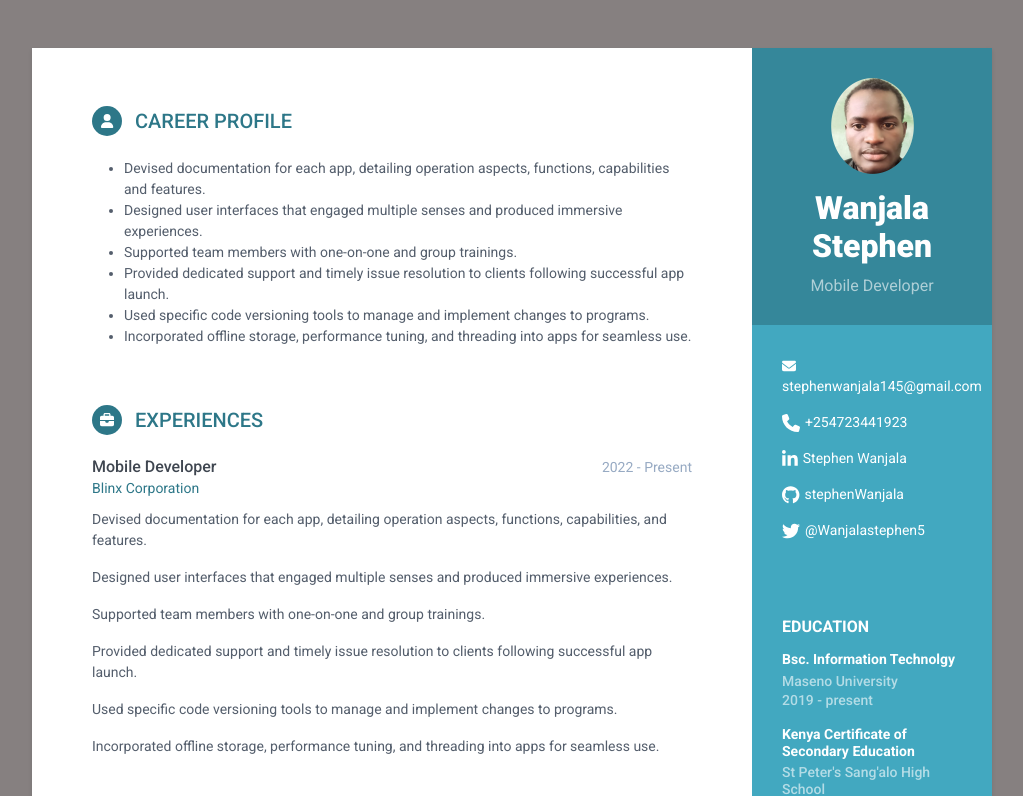
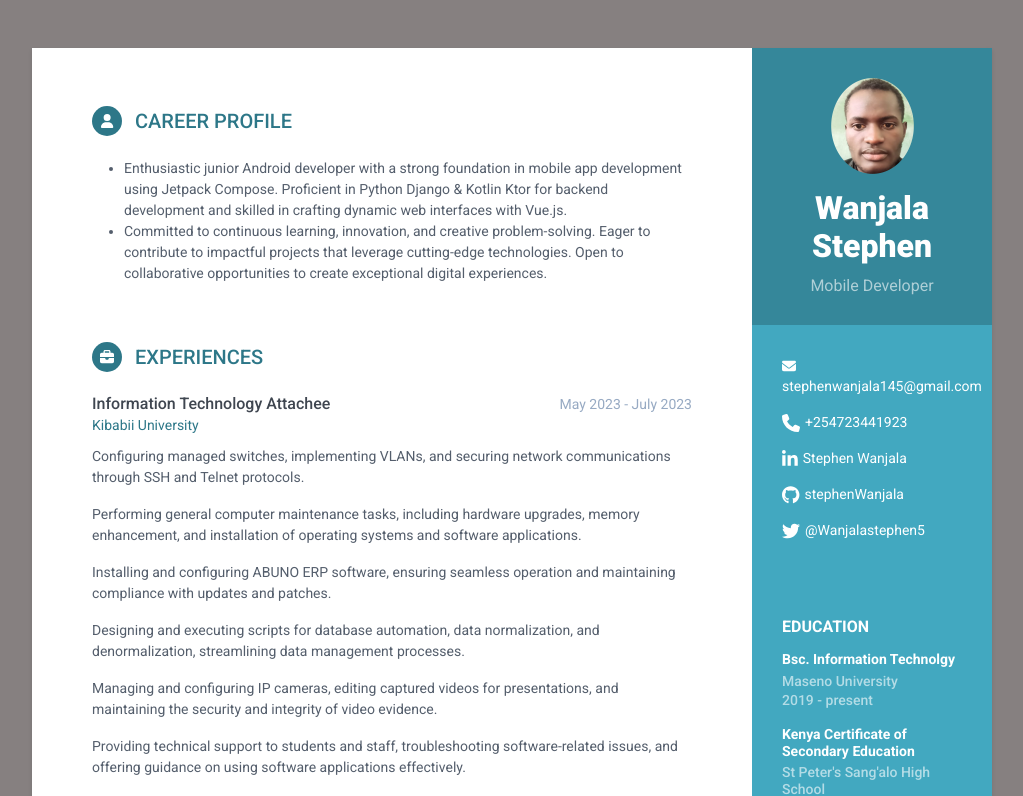
Before and after one commit to zephania002/My-portfolio, a Vue app: page / in a window 1280 px wide. Shown: the top 796 px of the page, without its empty margins (128-1151 px from the left). Built offline with nearby package versions, Linux system fonts and the light colour scheme; the HTML template or start-up script is replaced by a standard one.

Commit message:
Update Exprience section

```diff
--- a/src/components/SectionExperiences.vue
+++ b/src/components/SectionExperiences.vue
@@ -16,17 +16,20 @@
 
 const experiences: Experience[] = [
   {
-      jobTitle: "Mobile Developer",
-      time: "2022 - Present",
-      company: "Blinx Corporation",
-      companyLink: "http://www.blinx.co.ke",
+    jobTitle: "Information Technology Attachee",
+    time: "May 2023 - July 2023",
+    company: "Kibabii University",
+    companyLink: "http://www.kibu.ac.ke",
     details: [
-        "Devised documentation for each app, detailing operation aspects, functions, capabilities, and features.",
-        "Designed user interfaces that engaged multiple senses and produced immersive experiences.",
-        "Supported team members with one-on-one and group trainings.",
-        "Provided dedicated support and timely issue resolution to clients following successful app launch.",
-        "Used specific code versioning tools to manage and implement changes to programs.",
-        "Incorporated offline storage, performance tuning, and threading into apps for seamless use.",
+      "Configuring managed switches, implementing VLANs, and securing network communications through SSH and Telnet protocols.",
+      "Performing general computer maintenance tasks, including hardware upgrades, memory enhancement, and installation of operating systems and software applications.",
+      "Installing and configuring ABUNO ERP software, ensuring seamless operation and maintaining compliance with updates and patches.",
+      "Designing and executing scripts for database automation, data normalization, and denormalization, streamlining data management processes.",
+      "Managing and configuring IP cameras, editing captured videos for presentations, and maintaining the security and integrity of video evidence.",
+      "Providing technical support to students and staff, troubleshooting software-related issues, and offering guidance on using software applications effectively.",
+      "Collaborating with cross-functional teams to enhance IT infrastructure, including transitioning from unmanaged to managed switches and optimizing access points and point-to-point radios.",
+      "Assisting in the training of staff to effectively use the ERP software and troubleshoot any issues they encountered.",
+      "Developing software solutions for clients, addressing their specific needs and contributing to the department's services."
     ],
   },
 ];
@@ -47,7 +50,7 @@
     link: "https://github.com/stephenWanjala/medi-help",
     tagline: "An application to link users/patients to healthcare doctors and provide medical support or advice.",
   },
-    // Add more projects as needed
+  // more projects
 ];
 
 const projectsIntro: string = "Currently ongoing projects";
--- a/src/components/SectionSummary.vue
+++ b/src/components/SectionSummary.vue
@@ -7,12 +7,8 @@
       </h2>
       <div class="summary">
         <ul>
-          <li>Devised documentation for each app, detailing operation aspects, functions, capabilities and features.</li>
-          <li>Designed user interfaces that engaged multiple senses and produced immersive experiences.</li>
-          <li>Supported team members with one-on-one and group trainings.</li>
-          <li>Provided dedicated support and timely issue resolution to clients following successful app launch.</li>
-          <li>Used specific code versioning tools to manage and implement changes to programs.</li>
-          <li>Incorporated offline storage, performance tuning, and threading into apps for seamless use.</li>
+          <li>Enthusiastic junior Android developer with a strong foundation in mobile app development using Jetpack Compose. Proficient in Python Django &amp; Kotlin Ktor for backend development and skilled in crafting dynamic web interfaces with Vue.js.</li>
+          <li> Committed to continuous learning, innovation, and creative problem-solving. Eager to contribute to impactful projects that leverage cutting-edge technologies. Open to collaborative opportunities to create exceptional digital experiences.</li>
         </ul>
       </div><!--//summary-->
     </section>
```
Also changed, not shown: 1 other file (tests, documents, lock files or other folders). Lines whose indentation alone changed are shown as unchanged.
